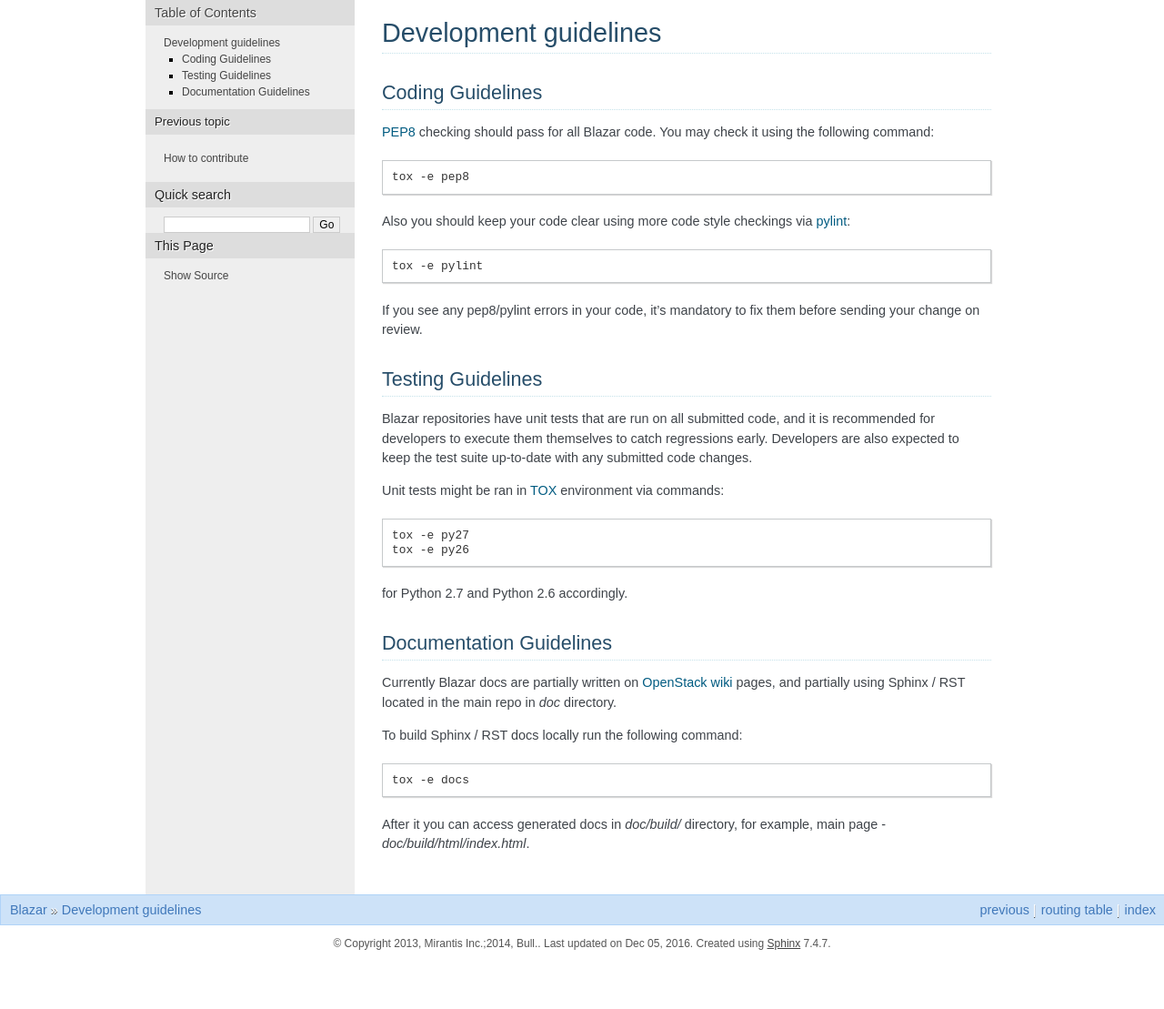
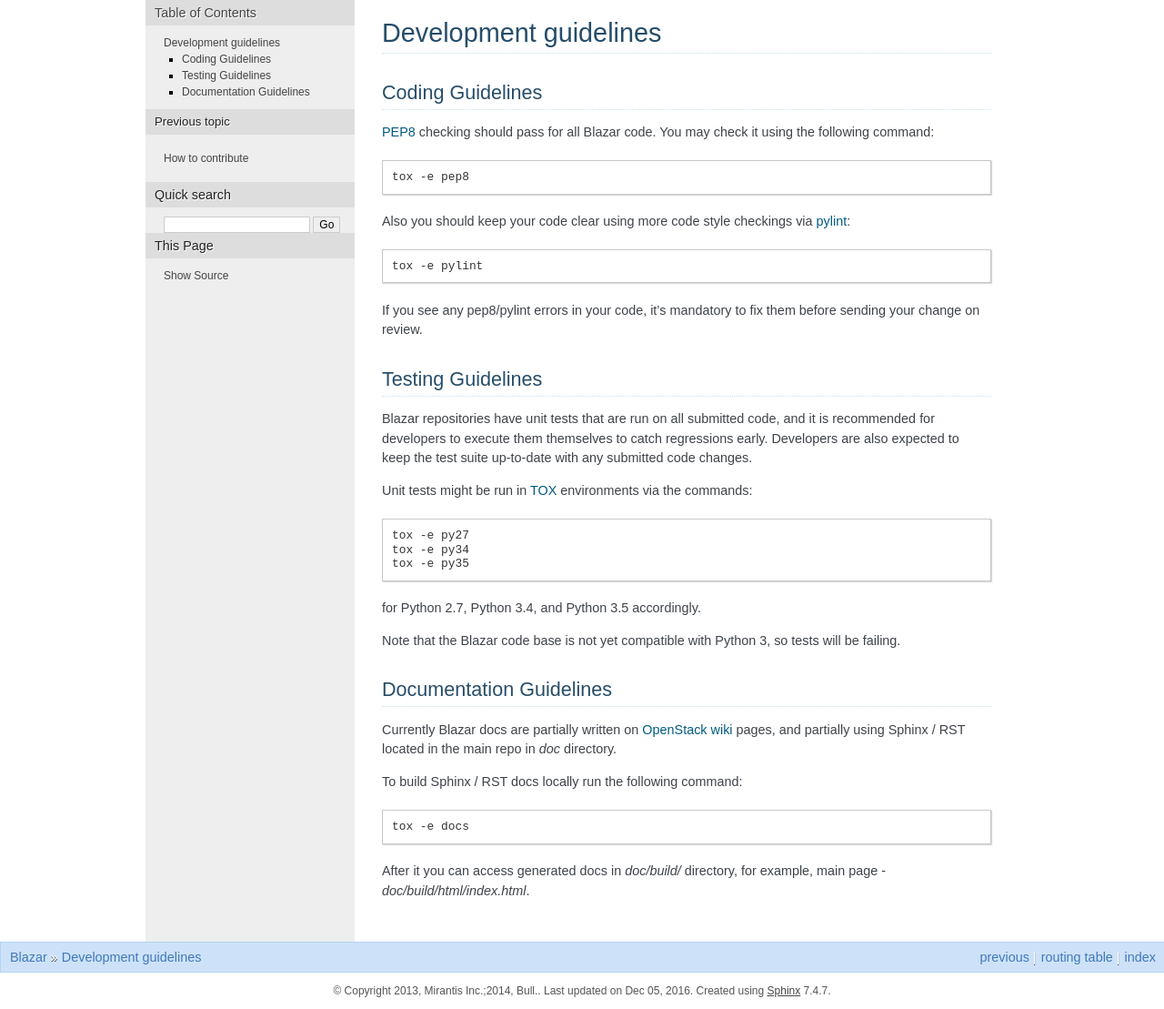
Before and after one commit to openstack/blazar, a Sphinx documentation site: the page built from doc/source/devref/development.guidelines.rst, in a window 1280 px wide. Shown: the whole page at 91% size. Built offline with Sphinx 7.4.7, drawn with Linux system fonts in a browser that asks for light colours; the version number could not be read and is left out; before the commit the page ends 1057 px from its top, so only the background shows below that.

Commit message:
Update default environment list
The Blazar code base is not yet compatible with Python 3. Having tox
environments for them is a first step towards fixing it.

Change-Id: I04441e4881eb7fe9b4c12d65392796c1020b41df

```diff
--- a/doc/source/devref/development.guidelines.rst
+++ b/doc/source/devref/development.guidelines.rst
@@ -33,17 +33,21 @@
 early. Developers are also expected to keep the test suite up-to-date with any
 submitted code changes.
 
-Unit tests might be ran in `TOX <https://testrun.org/tox/latest/>`_ environment
-via commands:
+Unit tests might be run in `TOX <https://testrun.org/tox/latest/>`_ environments
+via the commands:
 
 .. sourcecode:: console
 
    tox -e py27
-   tox -e py26
+   tox -e py34
+   tox -e py35
 
 ..
 
-for Python 2.7 and Python 2.6 accordingly.
+for Python 2.7, Python 3.4, and Python 3.5 accordingly.
+
+Note that the Blazar code base is not yet compatible with Python 3, so tests
+will be failing.
 
 Documentation Guidelines
 ------------------------
```
Also changed, not shown: 1 other file.
